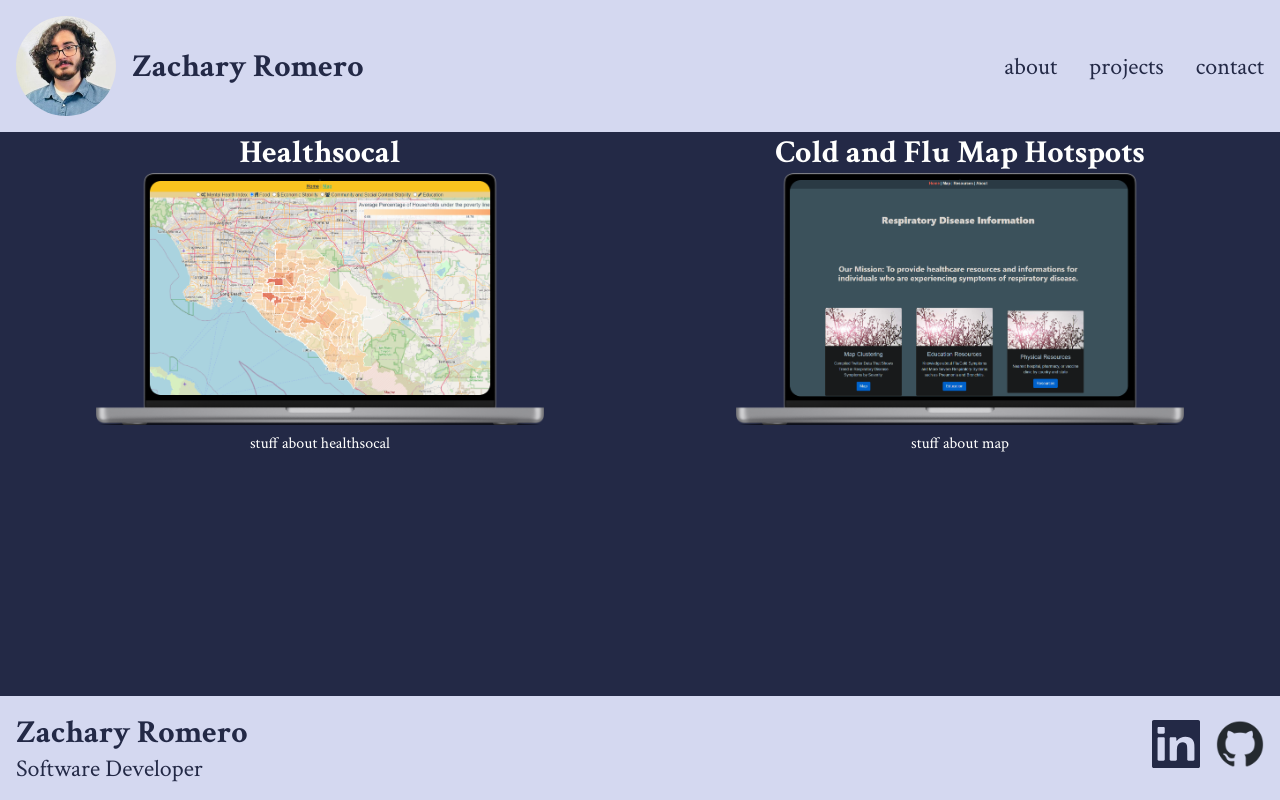
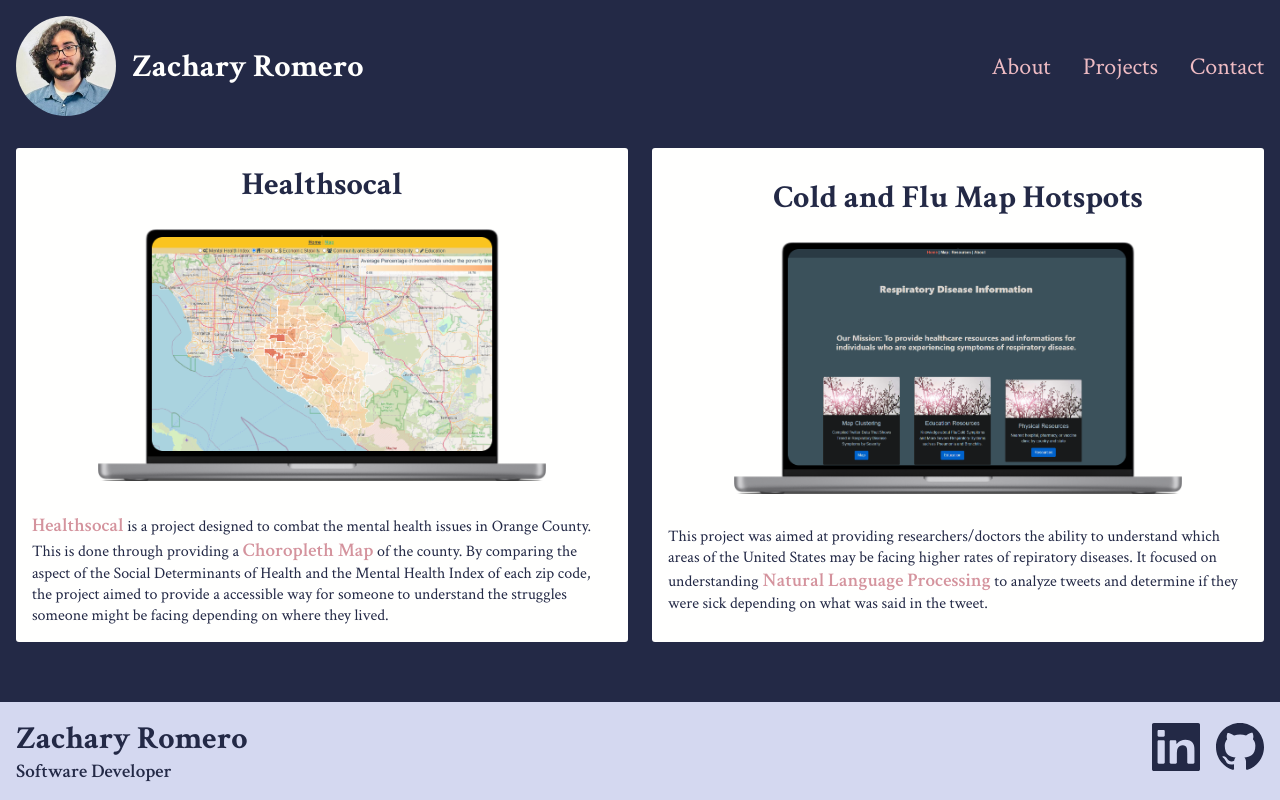
Before and after one commit to Zach1281/portfolio, a React (Vite) app: page /projects in a window 1280 px wide. Built offline with nearby package versions, Linux system fonts and the light colour scheme; a web font is replaced by a local one.

Commit message:
Add projects to projects page.
Change layout and text on about page

Start work on contact page

```diff
--- a/src/AboutMe.tsx
+++ b/src/AboutMe.tsx
@@ -6,12 +6,11 @@ function AboutMe() {
     <>
       <div className="about-me">
         <div className="title">
-          <h1>Hi I'm Zachary Romero</h1>
-          <h2></h2>
+          <h1>Hello, I'm Zachary Romero</h1>
         </div>
         <div className="desc">
           <p>
-            <span className="big">SOFTWARE DEVELOPER</span> persuing a career in
+            <span className="big">SOFTWARE DEVELOPER</span> pursuing a career in
             backend development.
           </p>
           <p>
--- a/src/ColdFluMap.tsx
+++ b/src/ColdFluMap.tsx
@@ -17,7 +17,17 @@ function ColdFluMap() {
           </a>
         </div>
 
-        <div className="proj-desc cold">stuff about map</div>
+        <div className="proj-desc cold">
+          This project was aimed at providing researchers/doctors the ability to
+          understand which areas of the United States may be facing higher rates
+          of repiratory diseases. It focused on understanding
+          <span className="card-highlight">
+            {" "}
+            Natural Language Processing
+          </span>{" "}
+          to analyze tweets and determine if they were sick depending on what
+          was said in the tweet.
+        </div>
       </div>
     </>
   );
--- a/src/Contact.tsx
+++ b/src/Contact.tsx
@@ -5,7 +5,14 @@ function Contact() {
   return (
     <>
       <Nav />
-      <h1>Contact Me</h1>
+      <main>
+        <div className="contact-me">
+          <div className="title contact">
+            <h1>Reach Out</h1>
+          </div>
+          <form action="POST"></form>
+        </div>
+      </main>
     </>
   );
 }
--- a/src/Footer.tsx
+++ b/src/Footer.tsx
@@ -8,7 +8,9 @@ function Footer() {
           <div className="name">
             <h1>Zachary Romero</h1>
           </div>
-          <div className="desc">Software Developer</div>
+          <div className="job-title">
+            <p>Software Developer</p>
+          </div>
         </div>
         <div className="socials">
           <div className="icons">
@@ -30,7 +32,7 @@ function Footer() {
                 rel="noopener noreferrer"
                 target="_blank"
               >
-                <img src="../public/github-mark/github-mark.png" alt="" />
+                <img src="../public/github.svg" alt="" />
               </a>
             </div>
           </div>
--- a/src/Healthsocal.tsx
+++ b/src/Healthsocal.tsx
@@ -19,7 +19,18 @@ function Healthsocal() {
             />
           </a>
         </div>
-        <div className="proj-desc health">stuff about healthsocal</div>
+        <div className="proj-desc health">
+          <p>
+            <span className="card-highlight">Healthsocal</span> is a project
+            designed to combat the mental health issues in Orange County. This
+            is done through providing a{" "}
+            <span className="card-highlight">Choropleth Map</span> of the
+            county. By comparing the aspect of the Social Determinants of Health
+            and the Mental Health Index of each zip code, the project aimed to
+            provide a accessible way for someone to understand the struggles
+            someone might be facing depending on where they lived.
+          </p>
+        </div>
       </div>
     </>
   );
--- a/src/Nav.tsx
+++ b/src/Nav.tsx
@@ -19,15 +19,13 @@ function Nav() {
         <nav>
           <ul>
             <li>
-              <Link to="/">about</Link>
-              {/* <a href="/">about</a> */}
+              <Link to="/">About</Link>
             </li>
             <li>
-              <Link to="/projects">projects</Link>
-              {/* <a href="projects">projects</a> */}
+              <Link to="/projects">Projects</Link>
             </li>
             <li>
-              <Link to="/contact">contact</Link>
+              <Link to="/contact">Contact</Link>
             </li>
           </ul>
         </nav>
--- a/src/stylesheets/AboutMe.css
+++ b/src/stylesheets/AboutMe.css
@@ -2,6 +2,10 @@
   background-color: var(--dolphin);
   display: flex;
   flex-direction: column;
+  align-items: center;
+  justify-content: center;
+  gap: 2rem;
+  height: 100%;
 }
 
 .title {
@@ -18,11 +22,14 @@
   justify-content: center;
   align-self: center;
   font-size: 1.5rem;
+  color: var(--dark-paragraph);
+  padding-bottom: 5rem;
 }
 
 .big {
   font-weight: 600;
   font-size: 1.1em;
+  color: var(--dark-cardhighlight);
 }
 
 .project-button {
@@ -36,13 +43,17 @@
   padding-top: 1.1rem;
   padding-bottom: 1.1rem;
   font-size: 2rem;
-  background-color: var(--baltic-sea);
+  background-color: var(--dark-button);
   border: none;
   border-radius: 15px;
   box-shadow: 0 8px 16px 0 rgba(0, 0, 0, 0.2), 0 6px 20px 0 rgba(0, 0, 0, 0.19);
-  color: var(--alabaster);
+  color: var(--dark-button-text);
 }
 
 .project-button button:hover {
   cursor: pointer;
 }
+
+p:nth-child(2) {
+  margin-left: 1rem;
+}
--- a/src/stylesheets/Footer.css
+++ b/src/stylesheets/Footer.css
@@ -16,3 +16,8 @@
 .socials img {
   max-width: 3rem;
 }
+
+.job-title {
+  font-size: 1.2rem;
+  font-weight: 600;
+}
--- a/src/stylesheets/Projects.css
+++ b/src/stylesheets/Projects.css
@@ -1,6 +1,8 @@
 .proj-container {
   display: grid;
   grid-template-columns: 1fr 1fr;
+  gap: 1.5rem;
+  padding: 1rem;
 }
 
 .proj {
@@ -8,11 +10,26 @@
   flex-direction: column;
   justify-content: center;
   align-items: center;
+  gap: 1.5rem;
+  background-color: var(--dark-cardbackground);
+  border-radius: 3px;
+  padding: 1rem;
 }
 
 .proj-title {
+  color: var(--dark-cardheadline);
+}
+
+.proj-desc {
+  color: var(--dark-cardparagraph);
 }
 
 .proj-img img {
   max-width: 35vw;
 }
+
+.card-highlight {
+  color: var(--dark-cardhighlight);
+  font-size: 1.2rem;
+  font-weight: 600;
+}
--- a/src/stylesheets/index.css
+++ b/src/stylesheets/index.css
@@ -31,6 +31,8 @@
   --secondary: #fffffe;
   --tertiary: #eebbc3;
   --highlight: #eebbc3;
+
+  --main-font: "Crimson Text", serif;
 }
 
 #root {
@@ -51,7 +53,11 @@ body {
   margin: 0;
   padding: 0;
   box-sizing: border-box;
-  font-family: "Crimson Text", serif;
+  font-family: var(--main-font);
+}
+
+button {
+  font-family: var(--main-font);
 }
 
 header {
@@ -59,8 +65,8 @@ header {
   justify-content: space-between;
   align-items: center;
   box-shadow: 0 -2px 10px rgba(0, 0, 0, 1);
-  background-color: var(--light-background);
-  color: var(--light-headline);
+  background-color: var(--dark-background);
+  color: var(--dark-headline);
 }
 
 main {
@@ -80,7 +86,12 @@ footer {
 a {
   text-decoration: none;
   font-size: 1.5rem;
-  color: var(--s-link);
+  color: var(--dark-link);
+}
+
+p {
+  margin: 0;
+  padding: 0;
 }
 
 ul {
```
Also changed, not shown: public/github.svg (added), 1 other file (tests, documents, lock files or other folders).
